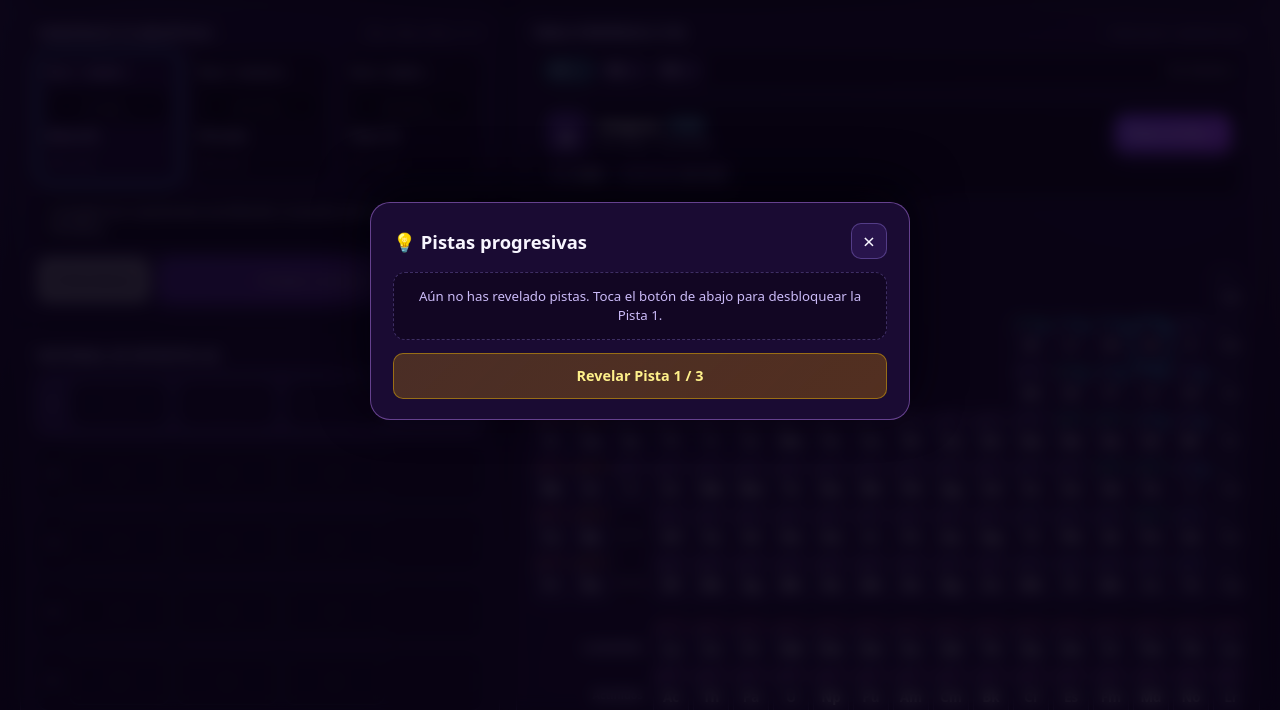
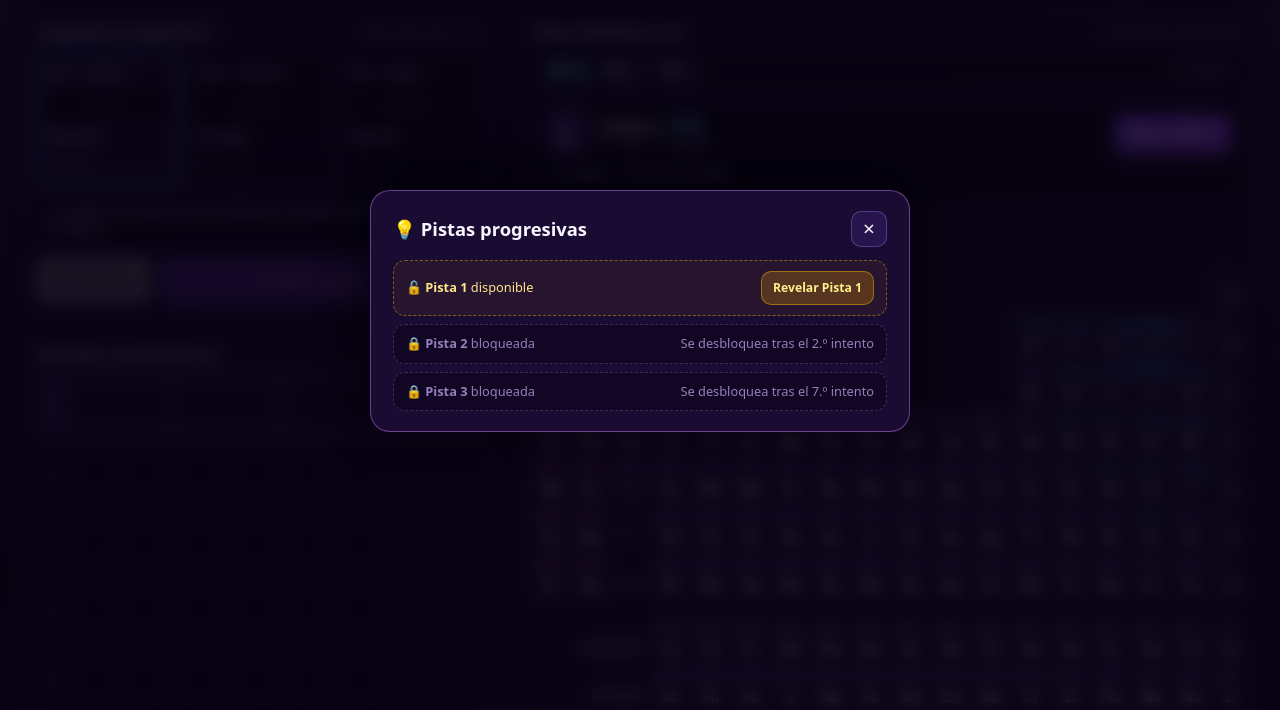
Before and after one commit to jsartito/ChemWordle, a plain HTML site: page index.html in a window 1280 px wide. Both pictures are taken after a click on the button "Ver o revelar pistas". Shown: the part 89-799 px from the top of the page. Drawn offline with Linux system fonts and the light colour scheme.

Commit message:
Add files via upload

```diff
--- a/index.html
+++ b/index.html
@@ -4,7 +4,7 @@
   <meta charset="UTF-8" />
   <meta name="viewport" content="width=device-width, initial-scale=1.0, viewport-fit=cover" />
   <meta name="theme-color" content="#0d061a" />
-  <title>ChemWordle: Ternario y Triatómico</title>
+  <title>ChemWordle — Triatómico</title>
   <style>
     /* ==========================================================================
        VARIABLES Y ESTÉTICA MOBILE-FIRST (MORADO MUY OSCURO + GLASSMORPHISM)
@@ -1436,6 +1436,33 @@
       text-align: center;
     }
 
+    .hint-locked {
+      padding: 10px 12px;
+      border-radius: 12px;
+      background: rgba(14, 6, 28, 0.62);
+      border: 1px dashed rgba(167, 139, 250, 0.28);
+      color: var(--text-muted);
+      font-size: 0.8rem;
+      display: flex;
+      align-items: center;
+      justify-content: space-between;
+      gap: 8px;
+    }
+
+    .hint-locked.unlocked-ready {
+      border-color: rgba(234, 179, 8, 0.45);
+      color: #fde68a;
+      background: rgba(202, 138, 4, 0.08);
+    }
+
+    .btn-reveal-single {
+      min-height: 34px;
+      padding: 5px 11px;
+      font-size: 0.76rem;
+      white-space: nowrap;
+      flex-shrink: 0;
+    }
+
     /* Resultado final */
     .formula-showcase {
       text-align: center;
@@ -1651,7 +1678,7 @@
           </div>
           <div class="brand-text">
             <h1>ChemWordle</h1>
-            <p>Ternario y Triatómico</p>
+            <p>Triatómico</p>
           </div>
         </div>
         <div class="attempt-badge" id="attemptCounter">1 / 8</div>
@@ -1870,9 +1897,6 @@
         <button class="modal-close" id="btnCloseHints" type="button" aria-label="Cerrar">&times;</button>
       </div>
       <div class="hints-modal-list" id="hintsModalList"></div>
-      <button class="btn btn-hint" id="btnRevealNextHint" type="button" style="min-height: 46px; font-size: 0.9rem;">
-        Revelar Pista 1 / 3
-      </button>
     </div>
   </div>
 
@@ -2568,6 +2592,7 @@
          3. ESTADO GLOBAL Y REFERENCIAS DOM
          ========================================================================== */
       const MAX_ATTEMPTS = 8;
+      const HINT_UNLOCK_ATTEMPTS = [0, 2, 7];
       const STATE_PRIORITY = { unused: 0, absent: 1, present: 2, correct: 3 };
       const DEFAULT_SUBS = ['Menor EN', 'EN media', 'Mayor EN'];
       const DEFAULT_VAL_PLACEHOLDERS = ['Val. (+ y 0)', 'Val. (± y 0)', 'Val. (− y 0)'];
@@ -2586,7 +2611,7 @@
         hintsUsed: 0,
         maxHints: 3,
         hintQueue: [],
-        revealedHintsHTML: [],
+        revealedHints: [false, false, false],
         gameOver: false,
         won: false,
         activeMobileTab: 'board',
@@ -2641,7 +2666,6 @@
 
         hintsModal: document.getElementById('hintsModal'),
         hintsModalList: document.getElementById('hintsModalList'),
-        btnRevealNextHint: document.getElementById('btnRevealNextHint'),
         btnCloseHints: document.getElementById('btnCloseHints'),
 
         resultModal: document.getElementById('resultModal'),
@@ -3326,15 +3350,20 @@
         // En móvil, cambiar automáticamente a la pestaña Tablero para ver el flip
         setMobileTab('board');
         renderBoard(rowIndex);
+        updateHintControls();
 
         if (gameState.gameOver) {
           dom.btnSubmit.disabled = true;
           dom.btnReorder.disabled = true;
-          updateHintControls();
           updatePutInSlotButton();
           setTimeout(openResultModal, 580);
         } else {
           clearCurrentInputs();
+          if (gameState.attempts.length === HINT_UNLOCK_ATTEMPTS[1]) {
+            showToast('💡 ¡Pista 2 desbloqueada!');
+          } else if (gameState.attempts.length === HINT_UNLOCK_ATTEMPTS[2]) {
+            showToast('💡 ¡Pista 3 desbloqueada!');
+          }
         }
       }
 
@@ -3398,42 +3427,71 @@
         });
       }
 
-      function updateHintControls() {
-        dom.hintBtnCount.textContent = gameState.hintsUsed + '/' + gameState.maxHints;
-        const canReveal = !gameState.gameOver && gameState.hintsUsed < gameState.maxHints;
-        dom.btnRevealNextHint.disabled = !canReveal;
-        dom.btnRevealNextHint.textContent = gameState.hintsUsed >= gameState.maxHints
-          ? 'Todas las pistas reveladas (3/3)'
-          : 'Revelar Pista ' + (gameState.hintsUsed + 1) + ' / ' + gameState.maxHints;
-
-        if (gameState.revealedHintsHTML.length === 0) {
-          dom.hintsModalList.innerHTML = '<div class="hint-empty">Aún no has revelado pistas. Toca el botón de abajo para desbloquear la Pista 1.</div>';
-        } else {
-          dom.hintsModalList.innerHTML = gameState.revealedHintsHTML
-            .map(html => '<div class="hint-card">' + html + '</div>')
-            .join('');
-        }
-      }
-
-      function revealNextHint() {
-        if (gameState.gameOver || gameState.hintsUsed >= gameState.maxHints) return;
+      function getHintHTML(idx) {
         const t = gameState.target;
         const [e1, e2, e3] = t.elements;
-        let text = '';
-
-        if (gameState.hintsUsed === 0) {
+        if (idx === 0) {
           const cats = t.type === 'homonuclear'
             ? 'Los 3 átomos son un <em>' + e1.catLabel + '</em> idéntico (valencia 0).'
             : 'Categorías: Catión <em>' + e1.catLabel + '</em> · Central <em>' + e2.catLabel + '</em> · Anión <em>' + e3.catLabel + '</em>.';
-          text = '<strong>Pista 1 (Tipo y categorías):</strong> Es una molécula <strong>' + t.typeLabel + '</strong>. ' + cats;
-        } else {
-          const dyn = gameState.hintQueue[gameState.hintsUsed - 1];
-          text = '<strong>Pista ' + (gameState.hintsUsed + 1) + ' (' + dyn.label + '):</strong> ' + dyn.body;
-        }
-
-        gameState.hintsUsed++;
-        gameState.revealedHintsHTML.push(text);
+          return '<strong>Pista 1 (Tipo y categorías):</strong> Es una molécula <strong>' + t.typeLabel + '</strong>. ' + cats;
+        }
+        const dyn = gameState.hintQueue[idx - 1];
+        return '<strong>Pista ' + (idx + 1) + ' (' + dyn.label + '):</strong> ' + dyn.body;
+      }
+
+      function revealHint(idx) {
+        if (gameState.gameOver || idx < 0 || idx >= gameState.maxHints) return;
+        if (gameState.revealedHints[idx]) return;
+
+        const requiredAttempts = HINT_UNLOCK_ATTEMPTS[idx];
+        if (gameState.attempts.length < requiredAttempts) {
+          showToast('🔒 Se desbloquea tras el ' + (requiredAttempts === 2 ? '2.º' : '7.º') + ' intento.');
+          return;
+        }
+
+        gameState.revealedHints[idx] = true;
+        gameState.hintsUsed = gameState.revealedHints.filter(Boolean).length;
         updateHintControls();
+      }
+
+      function updateHintControls() {
+        gameState.hintsUsed = gameState.revealedHints.filter(Boolean).length;
+        dom.hintBtnCount.textContent = gameState.hintsUsed + '/' + gameState.maxHints;
+
+        dom.hintsModalList.innerHTML = '';
+        const unlockLabels = ['', 'Se desbloquea tras el 2.º intento', 'Se desbloquea tras el 7.º intento'];
+
+        for (let i = 0; i < gameState.maxHints; i++) {
+          if (gameState.revealedHints[i]) {
+            const card = document.createElement('div');
+            card.className = 'hint-card';
+            card.innerHTML = getHintHTML(i);
+            dom.hintsModalList.appendChild(card);
+          } else {
+            const req = HINT_UNLOCK_ATTEMPTS[i];
+            const unlocked = gameState.attempts.length >= req;
+            const card = document.createElement('div');
+            card.className = 'hint-locked' + (unlocked ? ' unlocked-ready' : '');
+
+            if (unlocked && !gameState.gameOver) {
+              const info = document.createElement('span');
+              info.innerHTML = '🔓 <strong>Pista ' + (i + 1) + '</strong> disponible';
+              const btn = document.createElement('button');
+              btn.type = 'button';
+              btn.className = 'btn btn-hint btn-reveal-single';
+              btn.textContent = 'Revelar Pista ' + (i + 1);
+              btn.addEventListener('click', () => revealHint(i));
+              card.appendChild(info);
+              card.appendChild(btn);
+            } else {
+              card.innerHTML =
+                '<span>🔒 <strong>Pista ' + (i + 1) + '</strong> bloqueada</span>' +
+                '<span>' + (gameState.gameOver ? 'Partida finalizada' : unlockLabels[i]) + '</span>';
+            }
+            dom.hintsModalList.appendChild(card);
+          }
+        }
       }
 
       function openResultModal() {
@@ -3539,7 +3597,7 @@
         gameState.selectedSolutionIdx = 0;
         gameState.elementStatuses.clear();
         gameState.hintsUsed = 0;
-        gameState.revealedHintsHTML = [];
+        gameState.revealedHints = [false, false, false];
         gameState.gameOver = false;
         gameState.won = false;
 
@@ -3696,7 +3754,6 @@
           updateHintControls();
           dom.hintsModal.classList.add('open');
         });
-        dom.btnRevealNextHint.addEventListener('click', revealNextHint);
         dom.btnCloseHints.addEventListener('click', () => dom.hintsModal.classList.remove('open'));
         dom.hintsModal.addEventListener('click', (e) => {
           if (e.target === dom.hintsModal) dom.hintsModal.classList.remove('open');
```
